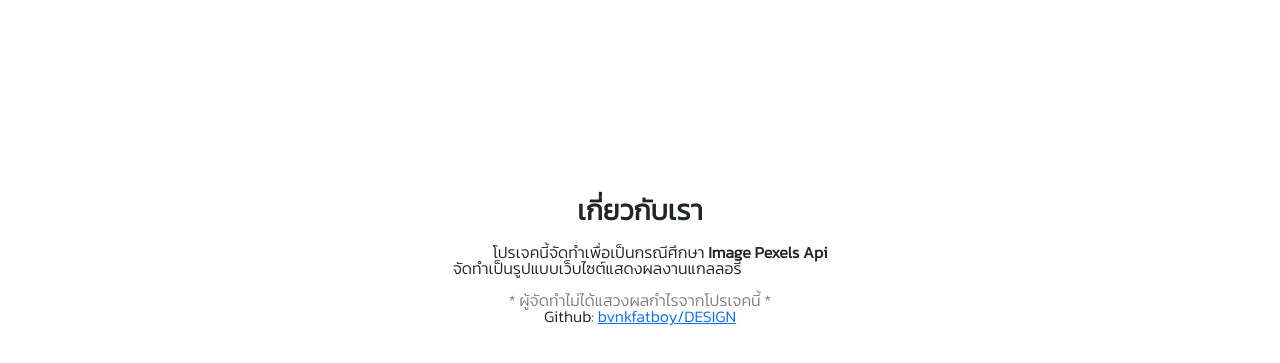
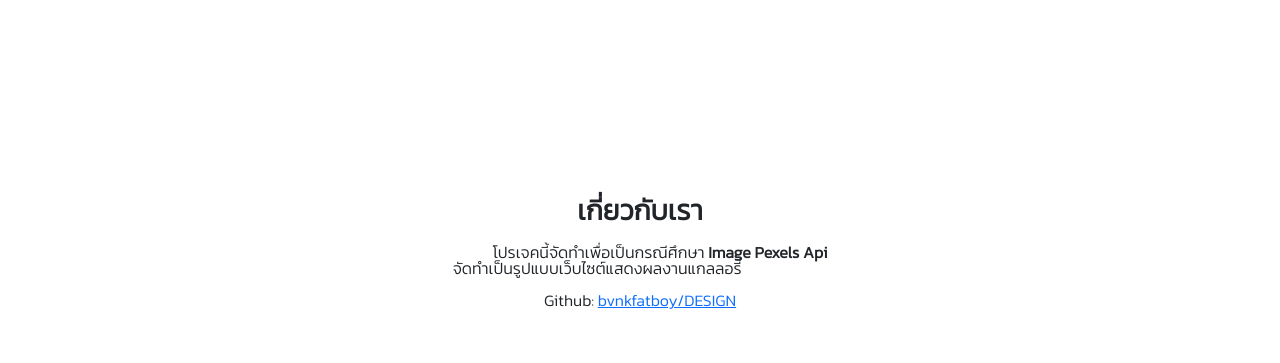
Before and after one commit to bvnkfatboy/DESIGN, a plain HTML site: page about.html in a window 1280 px wide. Shown: the part 75-438 px from the top of the page. Drawn offline with nearby package versions, Linux system fonts and the light colour scheme; no server answers.

Commit message:
Update about.html

```diff
--- a/about.html
+++ b/about.html
@@ -38,7 +38,6 @@
             <div class="info_header">
               <h3 class="text-center"><b>เกี่ยวกับเรา</b></h3><br>
               <p class="info_detail" style="text-indent: 2.5em;">โปรเจคนี้จัดทำเพื่อเป็นกรณีศึกษา <b>Image Pexels Api</b> <br> จัดทำเป็นรูปแบบเว็บไซต์แสดงผลงานแกลลอรี่ </p> <br>
-              <p class="text-center" style="color:gray;"> * ผู้จัดทำไม่ได้แสวงผลกำไรจากโปรเจคนี้ *</p>
               <p class="text-center">Github: <a href="https://github.com/bvnkfatboy/DESIGN">bvnkfatboy/DESIGN</a></p>
             </div>
           </div>
```
